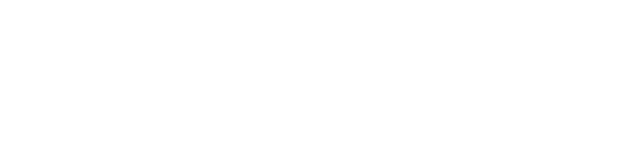
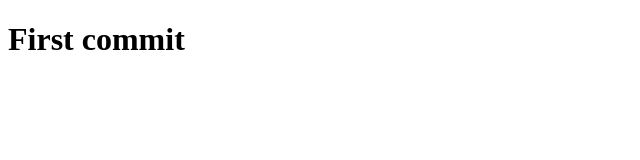
Before and after one commit to Rybot-exe/new-repo, a plain HTML site: page index.html in a window 1280 px wide. Shown: the whole page, without its empty margins (0-640 px from the left). Drawn offline with Linux system fonts and the light colour scheme.

Commit message:
Add Header

```diff
--- a/index.html
+++ b/index.html
@@ -5,5 +5,7 @@
     <meta name="viewport" content="width=device-width, intial-scale=1.0" />
     <title>first-project</title>
   </head>
-  <body></body>
+  <body>
+    <h1>First commit</h1>
+  </body>
 </html>
```
